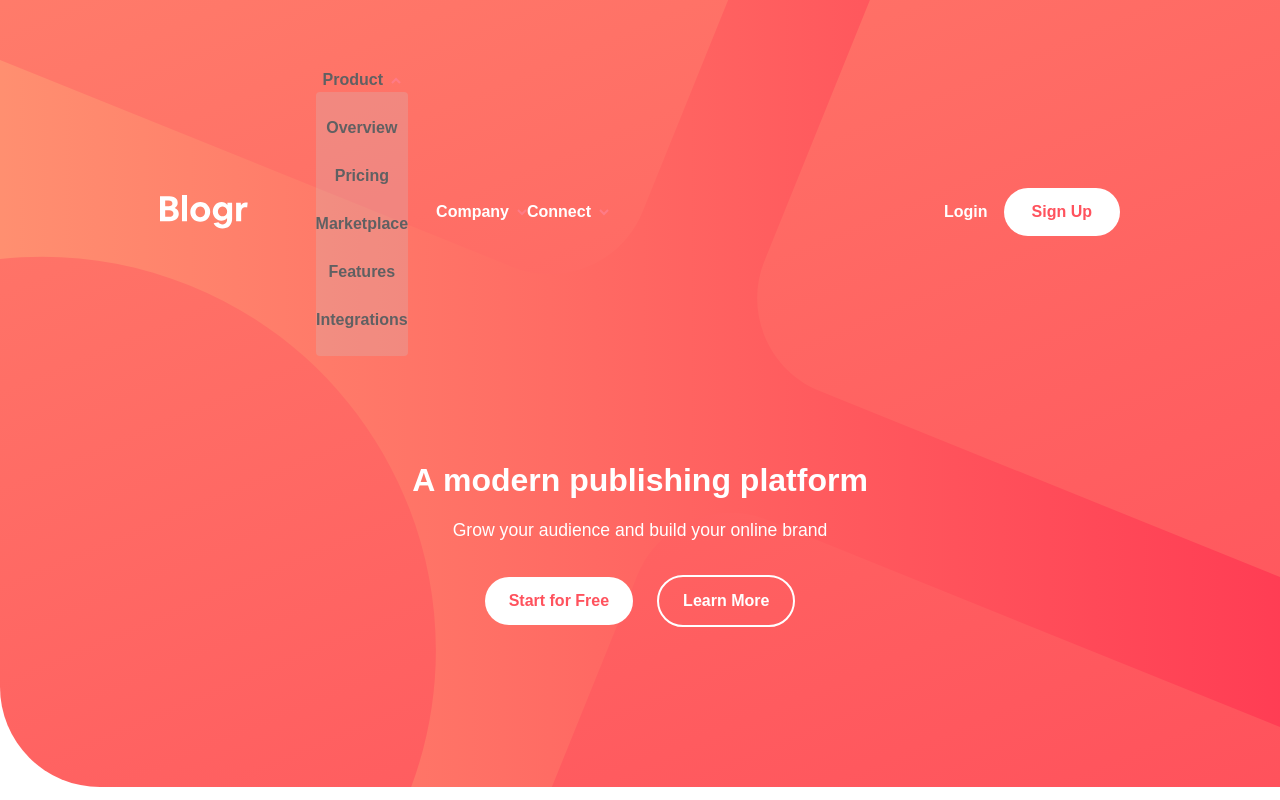
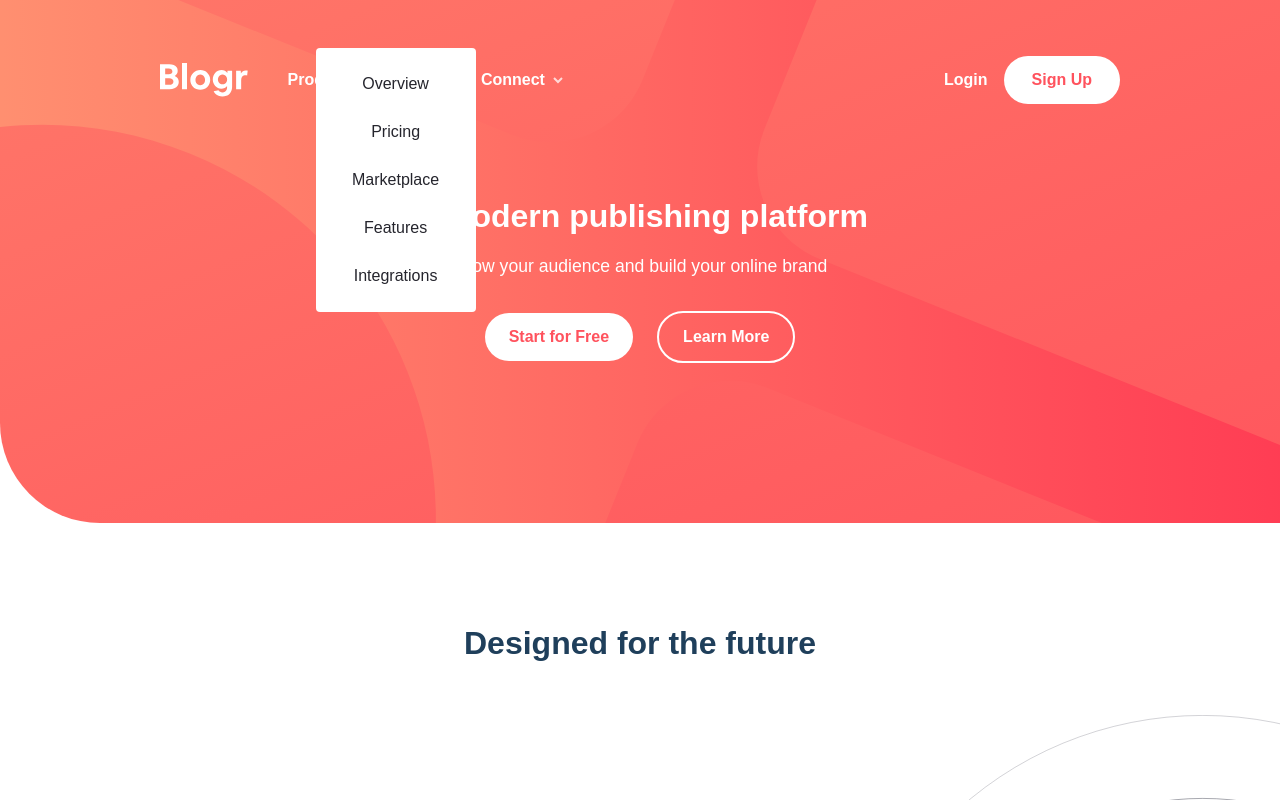
Before and after one commit to kurt-lo/blogr, a Next.js app: page / in a window 1280 px wide. Both pictures are taken after a click on the button "Product". Shown: the top 800 px of the page. Built offline with nearby package versions, Linux system fonts and the light colour scheme; what tailwindcss-animated would draw is missing.

Commit message:
Dropdown for large screen

```diff
--- a/app/globals.css
+++ b/app/globals.css
@@ -11,18 +11,6 @@ html {
 .arrow,
 .menu {
     transition: transform 0.3s ease;
-}
-
-.links {
-    background-color: hsla(240, 3%, 79%, 0.24);
-}
-
-.links-text {
-    color: hsl(240, 1%, 38%);
-}
-
-.border-line {
-    border-color: hsla(240, 3%, 79%, 0.575);
 }
 
 .nav-hero {
@@ -52,6 +40,18 @@ html {
         height: max-content;
         background-color: hsl(0, 0%, 100%);
     }
+
+    .links {
+        background-color: hsla(240, 3%, 79%, 0.24);
+    }
+
+    .links-text {
+        color: hsl(240, 1%, 38%);
+    }
+
+    .border-line {
+        border-color: hsla(240, 3%, 79%, 0.575);
+    }
 }
 
 /* FOR LARGER SCREENS */
@@ -68,8 +68,8 @@ html {
         background-position: left bottom;
     }
 
-    .btn-custom:hover, .btn-start:hover {
+    .btn-custom:hover,
+    .btn-start:hover {
         background-color: rgba(255, 255, 255, 0.3);
     }
-
 }
--- a/components/Dropdown.tsx
+++ b/components/Dropdown.tsx
@@ -2,36 +2,56 @@
 import { DropdownProps } from '@/types';
 import Image from 'next/image';
 import Link from 'next/link';
-import React, { useState } from 'react'
-
+import React, { useEffect, useState } from 'react'
 
 const Dropdown = ({ title, links }: DropdownProps) => {
 
     //FOR DROPDOWN
     const [dropDownOpen, setDropDownOpen] = useState(false);
+    const [dropDownImg, setDropDownImg] = useState('/icon-arrow-dark.svg')
+
+    const changeColor = dropDownOpen && window.innerWidth <= 640 ? 'hsl(240, 1%, 38%)' : '';
 
     const toggleDropdown = () => {
         setDropDownOpen(!dropDownOpen);
     };
 
+    useEffect(() => {
+        const handleResize = () => {
+            if (window.innerWidth >= 641) {
+                setDropDownImg('/icon-arrow-light.svg');
+            } else {
+                setDropDownImg('/icon-arrow-dark.svg')
+            }
+        }
+
+        handleResize();
+
+        window.addEventListener('resize', handleResize);
+
+        return () => {
+            window.removeEventListener('resize', handleResize);
+        }
+    }, [])
+
     //TO ROTATE THE ARROW IN DROPDOWN WHEN CLICKED
     const arrowRotate = dropDownOpen ? 'rotate(3.142rad)' : 'rotate(0)';
 
     //TO CHANGE THE COLOR OF THE FONT WHEN CLICKED
-    const changeColor = dropDownOpen ? 'hsl(240, 1%, 38%)' : '';
+    // const changeColor = dropDownOpen ? 'hsl(240, 1%, 38%)' : '';
 
     return (
-        <div className='py-3'>
+        <div className='py-3 sm:pr-3'>
             <div className='flex items-center justify-center gap-2'>
                 <button
-                    className=""
+                    className="sm:hover:underline"
                     onClick={toggleDropdown}
                     style={{ color: changeColor }}
                 >
                     {title}
                 </button>
                 <Image
-                    src='/icon-arrow-dark.svg'
+                    src={dropDownImg}
                     alt='arrow'
                     width={10}
                     height={7}
@@ -42,9 +62,9 @@ const Dropdown = ({ title, links }: DropdownProps) => {
             </div>
 
             {dropDownOpen && (
-                <div className='links flex flex-col mx-7 rounded py-3 animate-flip-down animate-once animate-ease-out'>
+                <div className='links flex flex-col mx-7 rounded py-3 animate-flip-down animate-once animate-ease-out sm:absolute sm:bg-white sm:text-very-dark-black-blue sm:w-[10rem] sm:top-[3rem]'>
                     {links.map((link) => (
-                        <Link key={link.href} href={link.href} className='links-text py-3 font-ubuntu-bold'>
+                        <Link key={link.href} href={link.href} className='links-text py-3 font-ubuntu-bold sm:font-medium sm:hover:font-bold'>
                             {link.label}
                         </Link>
                     ))}
```
